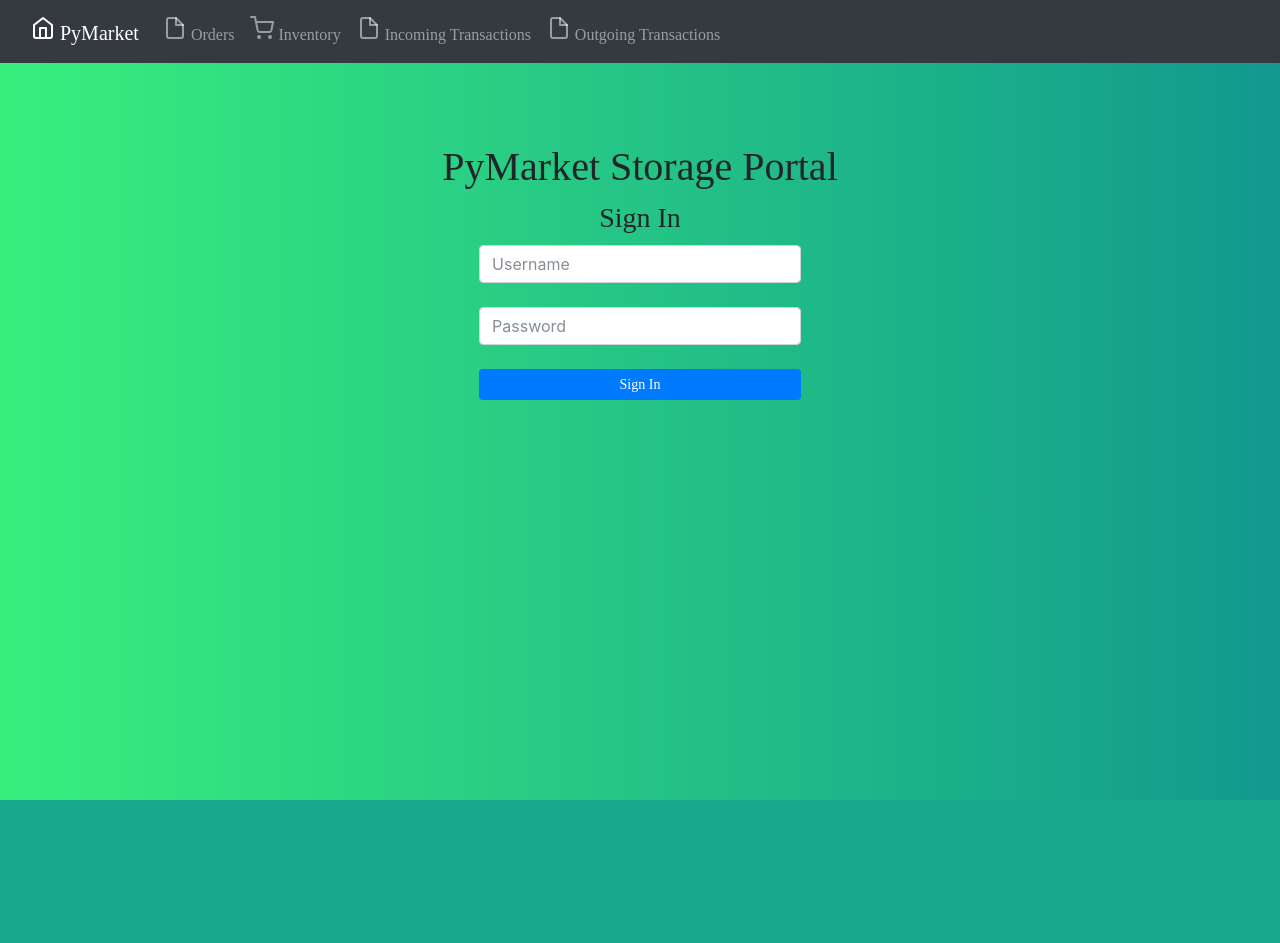
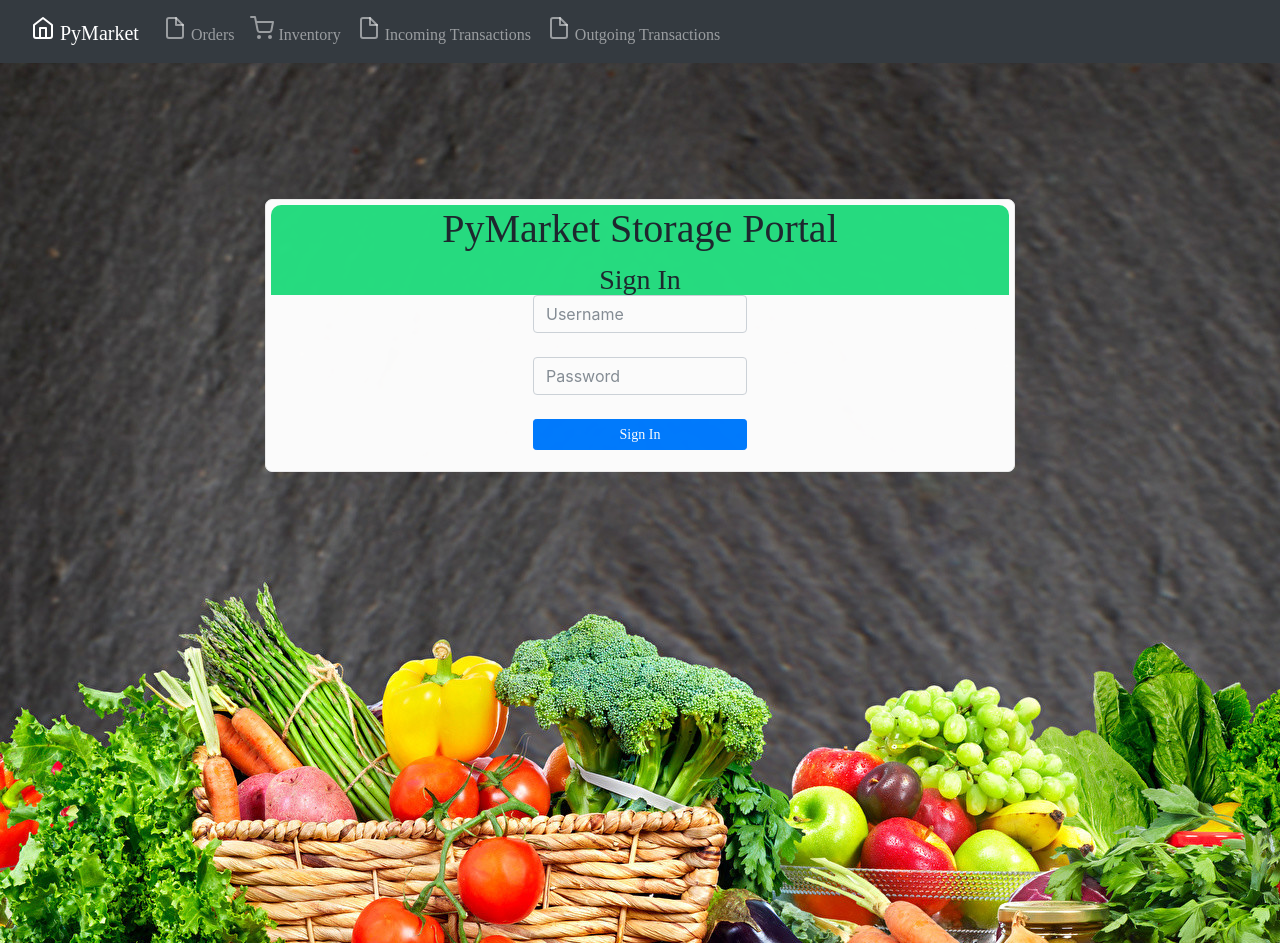
Before and after one commit to soethanv/PyMarket, a Flask app: page / in a window 1280 px wide. Before the commit the page ends 800 px from the top, so only its background shows below. Run offline with Flask 2, Linux system fonts and the light colour scheme; some libraries are stand-ins or nearby versions; some web fonts are replaced.

Commit message:
Added a different frontend to the login page

```diff
--- a/static/signin.css
+++ b/static/signin.css
@@ -3,8 +3,35 @@
     width:29% /* value of your choice which suits your alignment */
 }
 body{
-  /* background-color: #2ed573; */
-  background: #11998e;  /* fallback for old browsers */
-  background: -webkit-linear-gradient(to right, #38ef7d, #11998e);  /* Chrome 10-25, Safari 5.1-6 */
-  background: linear-gradient(to right, #38ef7d, #11998e); /* W3C, IE 10+/ Edge, Firefox 16+, Chrome 26+, Opera 12+, Safari 7+ */
+  background-image: url("bg1.jpg");
 }
+
+.wrapper {
+  background-size: 100%;
+  width: 100%;
+  height: 100%;
+  min-width: 950px;
+}
+
+.container {
+  position: relative;
+  margin-right: auto;
+  margin-left: auto;
+  top: 7%;
+  width: 60%;
+  background-color: #ffffff;
+  border: 1px solid #EDEDED;
+  border-radius: 7px;
+  padding: 5px;
+  opacity: 0.98;
+}
+
+.text-center {
+  width: 100%;
+  height: 90px;
+  background-color: #26de81;
+  color: #1e272e;
+  text-align: center;
+  border-top-left-radius: 10px;
+  border-top-right-radius: 10px;
+}
--- a/static/table.css
+++ b/static/table.css
@@ -5,9 +5,13 @@
 }
 
 body, html{
-  background: #11998e;  /* fallback for old browsers */
-  background: -webkit-linear-gradient(to right, #38ef7d, #11998e);  /* Chrome 10-25, Safari 5.1-6 */
-  background: linear-gradient(to right, #38ef7d, #11998e); /* W3C, IE 10+/ Edge, Firefox 16+, Chrome 26+, Opera 12+, Safari 7+ */
+  background: #8e9eab;  /* fallback for old browsers */
+background: -webkit-linear-gradient(to right, #eef2f3, #8e9eab);  /* Chrome 10-25, Safari 5.1-6 */
+background: linear-gradient(to right, #eef2f3, #8e9eab); /* W3C, IE 10+/ Edge, Firefox 16+, Chrome 26+, Opera 12+, Safari 7+ */
+
+  /* background: #11998e;
+  background: -webkit-linear-gradient(to right, #38ef7d, #11998e);
+  background: linear-gradient(to right, #38ef7d, #11998e);  */
 }
 
 .limiter {
--- a/templates/inventory.html
+++ b/templates/inventory.html
@@ -272,6 +272,7 @@
         }
       ]
 
+
     } );
 
     // editModel
--- a/templates/login.html
+++ b/templates/login.html
@@ -2,7 +2,7 @@
 
 {% block content %}
 <link rel="stylesheet" href="{{ url_for('static', filename='signin.css') }}">
-
+<div class="wrapper">
 <div class="container" style="margin-top:80px;">
     <div class="text-center" style="font-family: 'Gugi', serif;">
         <h1>PyMarket Storage Portal</h1>
@@ -29,6 +29,7 @@
         </form>
     </div>
 </div>
+</div>
 <script>
     $(document).ready(function() {
         $("#submit").addClass("btn btn-primary btn-block btn-sm");
```
Also changed, not shown: static/bg1.jpg (added), 1 other file.
